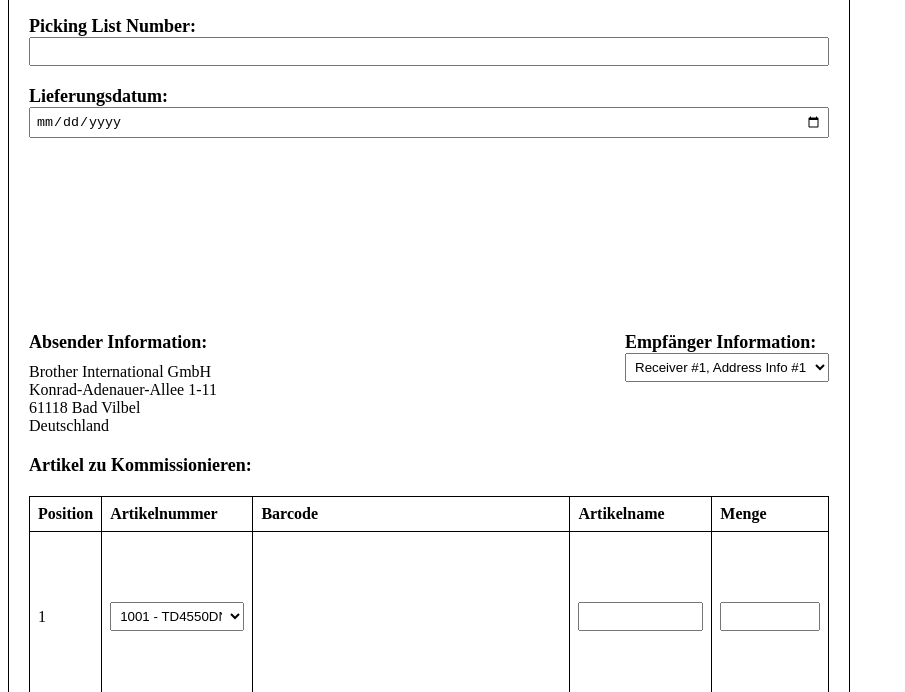
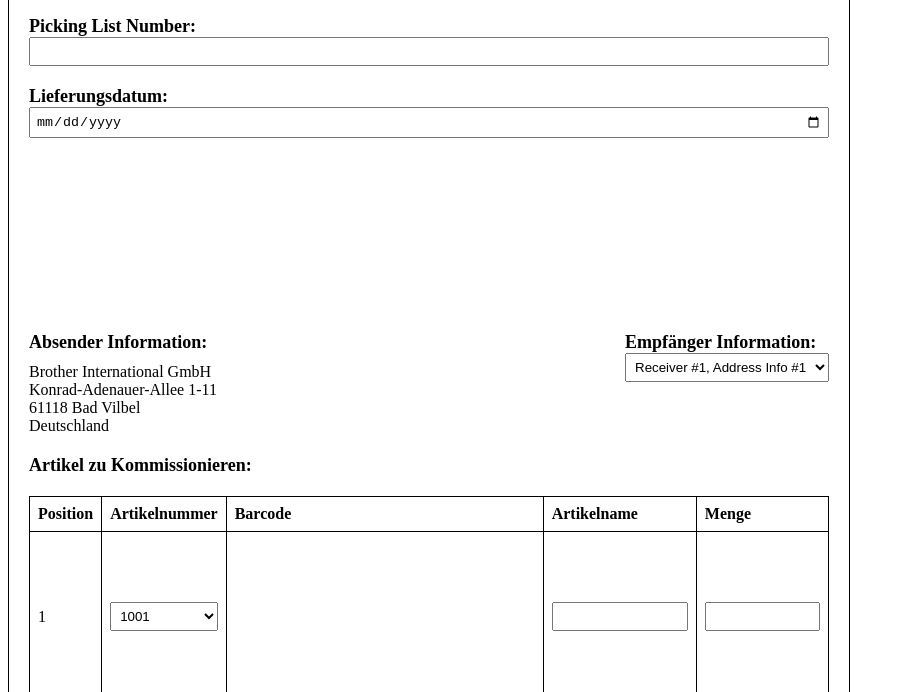
Before and after one commit to bigpresales/picking, a plain HTML site: page index.html in a window 1280 px wide. Shown: the part 108-800 px from the top of the page, without its empty margins (0-905 px from the left). Drawn offline with nearby package versions, Linux system fonts and the light colour scheme; a script that the page names is missing.

Commit message:
Update index.html

```diff
--- a/index.html
+++ b/index.html
@@ -113,18 +113,18 @@
                         <td>1</td>
                         <td>
                             <select class="input-field artikelnummer" onchange="generateArticleBarcode(this)">
-                                <option value="1001">1001 - TD4550DNWBFC</option>
-                                <option value="1002">1002 - TJ4121TN</option>
-                                <option value="1003">1003 - PT-E560BT</option>
-                                <option value="1004">1004 - RJ3250WB</option>
-                                <option value="1005">1005 - RJ3035B</option>
-                                <option value="1006">1006 - TJ-4121TN</option>
-                                <option value="1007">1007 - QL1110NWBc</option>
-                                <option value="1008">1008 - RJ-2035B</option>
-                                <option value="1009">1009 - RJ-2055WB</option>
-                                <option value="1010">1010 - RJ-3230BL</option>
-                                <option value="1011">1011 - TD-4750TNWBR</option>
-                                <option value="1012">1012 - TD-2350DNFC</option>
+                                <option value="1001">1001</option>
+                                <option value="1002">1002</option>
+                                <option value="1003">1003</option>
+                                <option value="1004">1004</option>
+                                <option value="1005">1005</option>
+                                <option value="1006">1006</option>
+                                <option value="1007">1007</option>
+                                <option value="1008">1008</option>
+                                <option value="1009">1009</option>
+                                <option value="1010">1010</option>
+                                <option value="1011">1011</option>
+                                <option value="1012">1012</option>
                             </select>
                         </td>
                         <td><svg></svg></td>
@@ -221,6 +221,13 @@
             <div class="section-title">Vorbereitet vom:</div>
             <input type="text" class="input-field" placeholder="Mitarbeiter">
         </div>
+                <div class="section">
+            <svg id="versandart-barcode" style="position: absolute; bottom: 20px;"></svg>
+        </div>
+        <div class="prepared-by">
+            <div class="section-title">Vorbereitet vom:</div>
+            <input type="text" class="input-field" placeholder="Mitarbeiter">
+        </div>
         <div class="section">
             <div class="section-content" id="footer-lieferschein"></div>
         </div>
```
